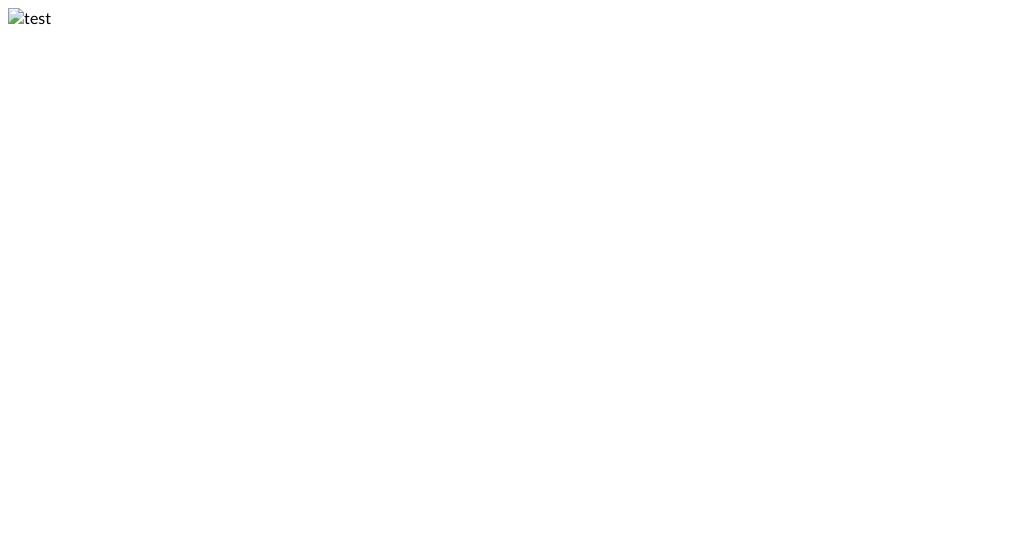
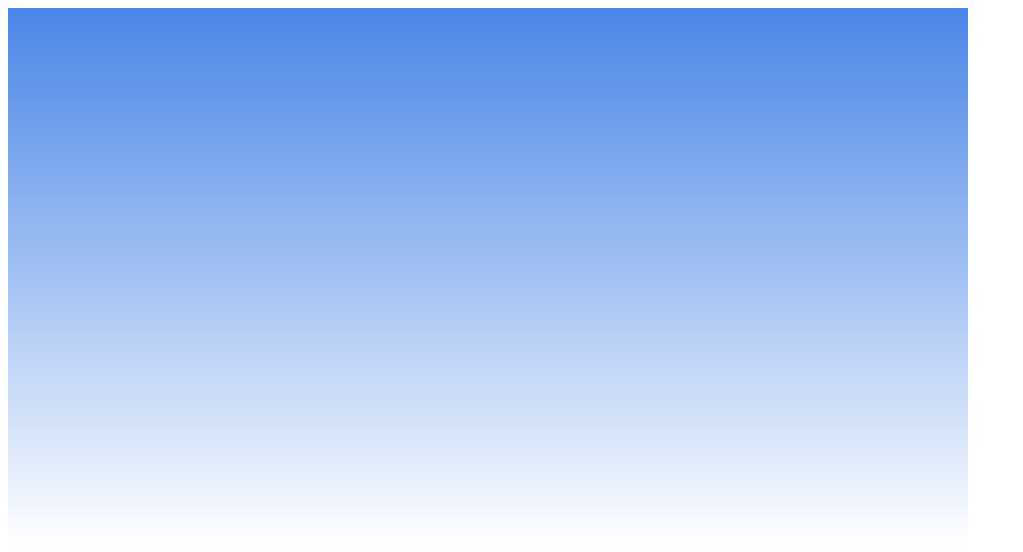
Before and after one commit to jebkerman64/jebkerman64.github.io, a plain HTML site: page extra.html in a window 1280 px wide. Shown: the whole page, without its empty margins (0-1023 px from the left). Drawn offline with Linux system fonts and the light colour scheme.

Commit message:
Update extra.html

```diff
--- a/extra.html
+++ b/extra.html
@@ -13,7 +13,7 @@
 </head>
 
 <body>
-<img src="pic.jpg" alt="test">
+<img src="Untitled presentation (6).png" alt="test">
 </body>
 
 </html>
```
